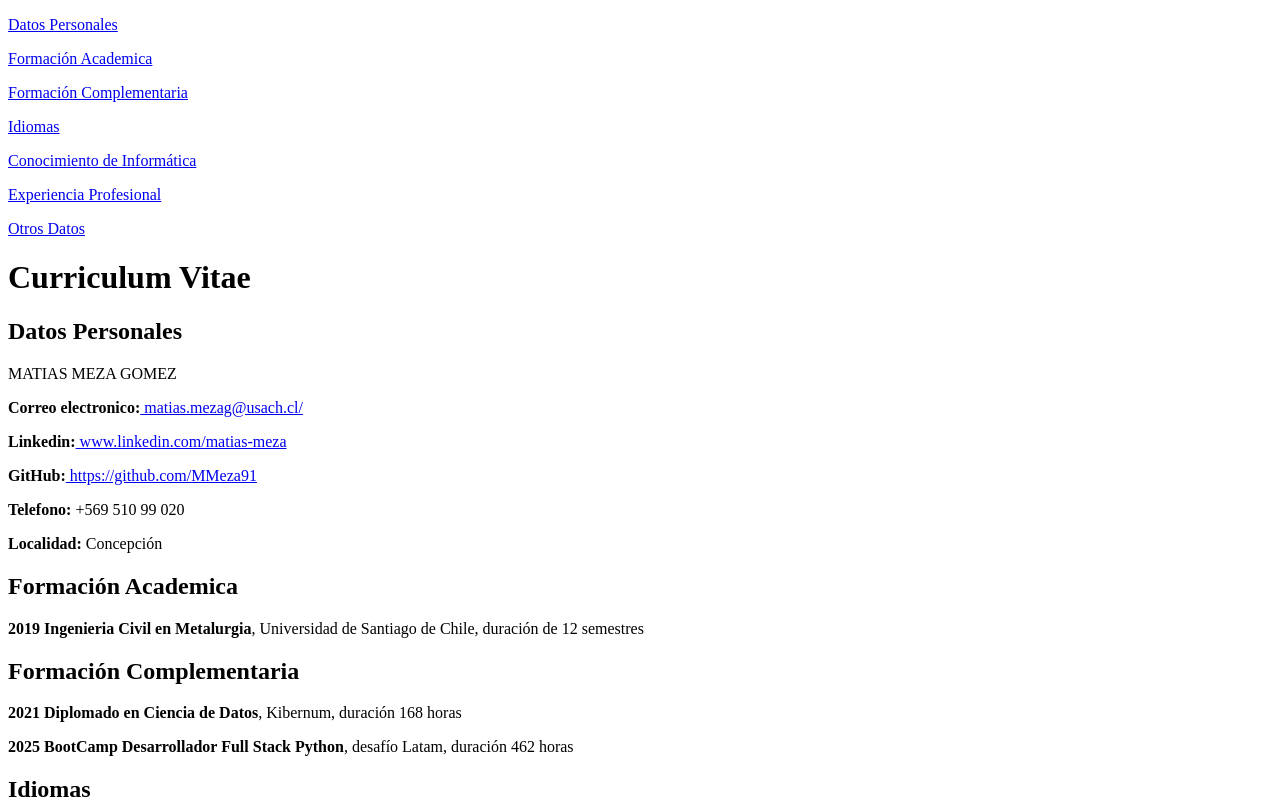
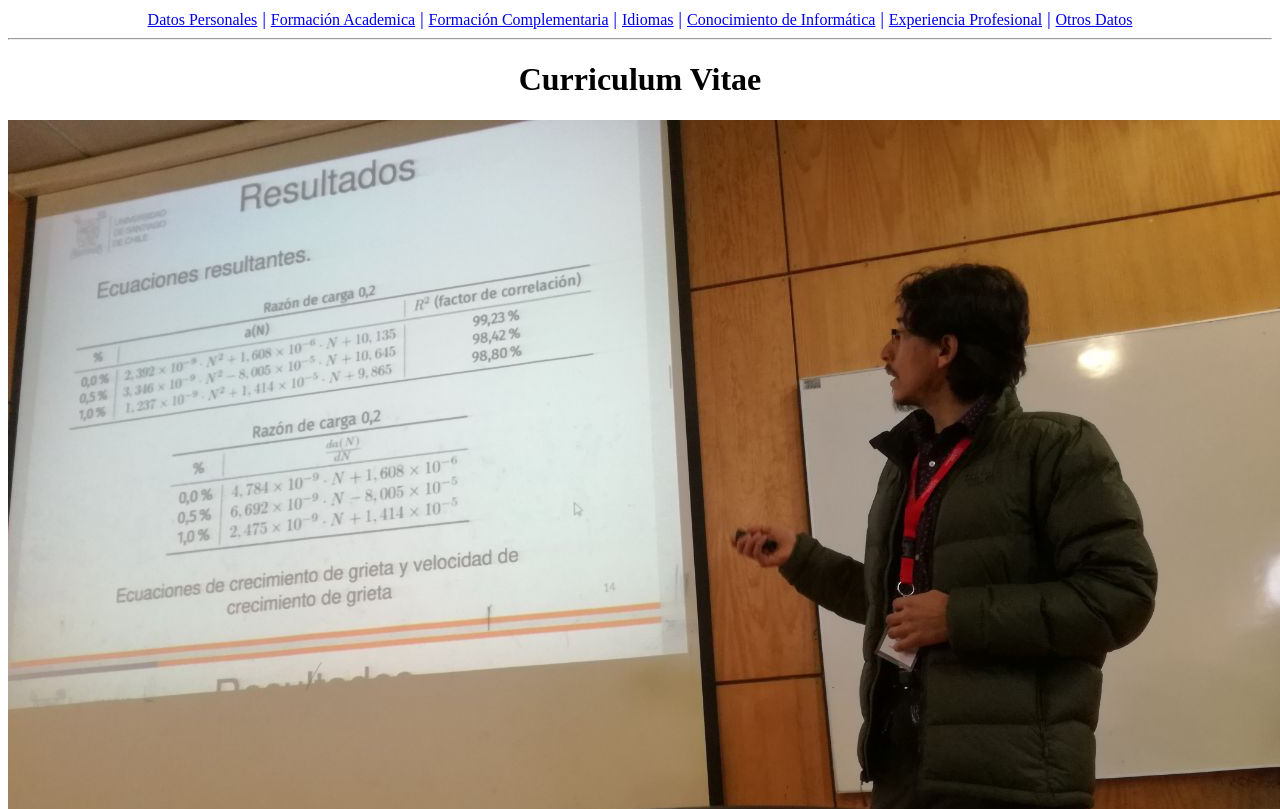
Before and after one commit to MMeza91/Curriculum, a plain HTML site: page index.html in a window 1280 px wide. Shown: the top 809 px of the page. Drawn offline with Linux system fonts and the light colour scheme.

Commit message:
Se agrega imagen

```diff
--- /dev/null
+++ b/assets/css/estilos.css
@@ -0,0 +1,18 @@
+header{
+    text-align: center;
+    /* position: fixed; */
+}
+/* #tag para llamar a un id*/
+#nav p {
+    display: inline;
+}
+
+.secciones {
+
+}
+/* .tag para llamar a una class*/
+.pipeline_header{
+    color: blue;
+    font-size: larger;
+
+}
--- a/index.html
+++ b/index.html
@@ -4,24 +4,27 @@
     <meta charset="UTF-8">
     <title>Matias Meza Gomez</title>
     <link rel="icon" href="./assets/img/favicon.jpg" type="image/png">
+    <link rel="stylesheet" href="./assets/css/estilos.css">
     <meta name="author" content="Matias Meza">
     <meta name="description" content="curriculum profesional">
     <meta name="keywords" content="ingeniero, sala de control, profesor, REUF, control de calidad, supervisar, liderazgo">
 </head>
 <body>
-    <header>
+    <header id="header">
         <nav id="nav" >
-            <p><a href="#inicio">Datos Personales</a></p>
-            <p><a href="#academica">Formación Academica</a></p>
-            <p><a href="#complementaria">Formación Complementaria</a></p>
-            <p><a href="#idiomas">Idiomas</a></p>
-            <p><a href="#informatica">Conocimiento de Informática</a></p>
-            <p><a href="#experiencia">Experiencia Profesional</a></p>
+            <p><a href="#inicio">Datos Personales</a><p class="pipeline_header"> | </p></p>
+            <p><a href="#academica">Formación Academica</a><p class="pipeline_header"> | </p></p>
+            <p><a href="#complementaria">Formación Complementaria</a><p class="pipeline_header"> | </p></p>
+            <p><a href="#idiomas">Idiomas</a><p class="pipeline_header"> | </p></p>
+            <p><a href="#informatica">Conocimiento de Informática</a><p class="pipeline_header"> | </p></p>
+            <p><a href="#experiencia">Experiencia Profesional</a><p class="pipeline_header"> | </p></p>
             <p><a href="#otros">Otros Datos</a></p>
         </nav>
+        <hr>
         <h1 id="inicio">Curriculum Vitae</h1>
+        <img src="./assets/img/favicon.jpg" alt="Foto de exposición en Congreso de Metalurgia">
     </header>
-     <main>
+    <main id="main">
         <section class="secciones">
             <h2>Datos Personales</h2>
             <p>MATIAS MEZA GOMEZ</p>
@@ -64,7 +67,7 @@
         </section>
         <section id="experiencia" class="secciones">
             <h2>Experiencia Profesional</h2>
-            <div>
+            <div class="cargo">
                 <h3>Operador Jefe (Sala de Control) | Siderurgica Huachipato | 2023-2024</h3>
                 <h4>Responsabilidades Clave:</h4>
                 <ul>
@@ -83,7 +86,7 @@
                 </ul>
             </div>
 
-            <div>
+            <div class="cargo">
                 <h3>Relator de Soldadura, Seguridad Industrial y Procesos de Producción | Incatal | 2021 - 2023</h3>
                 <h4>Responsabilidades Clave:</h4>
                 <ul>
@@ -98,7 +101,7 @@
                 </ul>
             </div>
 
-            <div>
+            <div class="cargo">
                 <h3>Inspector de Calidad | Freelance | 2019 - Actualidad</h3>
                 <h4>Responsabilidades Clave:</h4>
                 <ul>
@@ -127,7 +130,7 @@
             </ul>
         </section>
     </main>
-    <footer><a href="#nav">Ir al comienzo</a></footer>
+    <footer id="footer"><a href="#nav">Ir al comienzo</a></footer>
 
 
 
```
